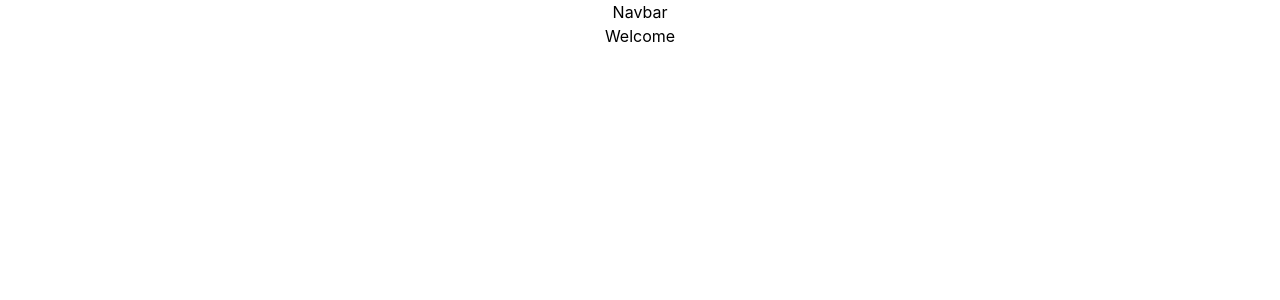
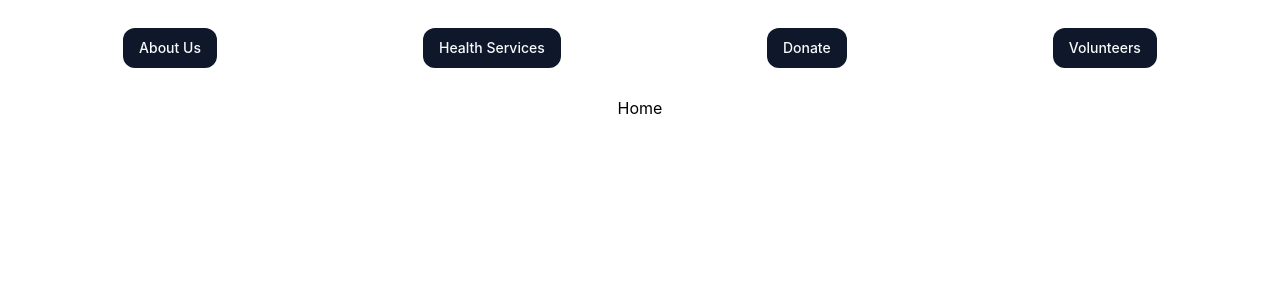
Before and after one commit to UmarRS/huda_clinic, a React (Create React App) app: page / in a window 1280 px wide. Shown: the top 300 px of the page. Built offline with nearby package versions, Linux system fonts and the light colour scheme.

Commit message:
navbar with routing

```diff
--- a/src/App.js
+++ b/src/App.js
@@ -7,16 +7,17 @@ import Donate from "Donate/donate";
 import OurStory from "About_Us/ourStory";
 import Volunteers from "About_Us/volunteers";
 import Partners from "About_Us/partners";
+import Home from "Home/Home";
 import { BrowserRouter as Router, Route, Routes } from "react-router-dom";
 function App() {
   return (
     <div className="App">
       <Navbar />
       <Routes>
-        <Route path="/" element={<Button>Welcome</Button>} />
-        <Route path="/health-services" element={<HealthServices />} />
+        <Route path="/" element={<Home />} />
+        <Route path="/healthservices" element={<HealthServices />} />
         <Route path="/donate" element={<Donate />} />
-        <Route path="/our-story" element={<OurStory />} />
+        <Route path="/ourstory" element={<OurStory />} />
         <Route path="/volunteers" element={<Volunteers />} />
         <Route path="/partners" element={<Partners />} />
       </Routes>
--- /dev/null
+++ b/src/Home/Home.js
@@ -0,0 +1,5 @@
+const Home = () => {
+  return <div>Home</div>;
+};
+
+export default Home;
--- a/src/Navbar/Navbar.js
+++ b/src/Navbar/Navbar.js
@@ -1,5 +1,27 @@
-const Navbar = () => {
-  return <div>Navbar</div>;
-};
+import { Button } from "@/components/ui/button";
+import { Link } from "react-router-dom";
 
-export default Navbar;
+function NavigationButtons() {
+  return (
+    <div>
+      {/* You can delete this from here, this is just here to help */}
+      <div className="flex justify-around p-5">
+        <Link to="/ourstory" className="text-white font-bold py-2 px-4 ">
+          <Button className="rounded-xl">About Us</Button>
+        </Link>
+        <Link to="/healthservices" className=" text-white font-bold py-2 px-4">
+          <Button className="rounded-xl">Health Services</Button>
+        </Link>
+        <Link to="/donate" className=" text-white font-bold py-2 px-4">
+          <Button className="rounded-xl">Donate</Button>
+        </Link>
+        <Link to="/volunteers" className=" text-white font-bold py-2 px-4 ">
+          <Button className="rounded-xl">Volunteers</Button>
+        </Link>
+      </div>
+      {/* To here */}
+    </div>
+  );
+}
+
+export default NavigationButtons;
--- a/tailwind.config.js
+++ b/tailwind.config.js
@@ -1,8 +1,79 @@
 /** @type {import('tailwindcss').Config} */
 module.exports = {
-  content: [],
+  darkMode: ["class"],
+  content: [
+    "./pages/**/*.{js,jsx}",
+    "./components/**/*.{js,jsx}",
+    "./app/**/*.{js,jsx}",
+    "./src/**/*.{js,jsx}",
+  ],
+  prefix: "",
   theme: {
-    extend: {},
+    container: {
+      center: true,
+      padding: "2rem",
+      screens: {
+        "2xl": "1400px",
+      },
+    },
+    extend: {
+      colors: {
+        border: "hsl(var(--border))",
+        input: "hsl(var(--input))",
+        ring: "hsl(var(--ring))",
+        background: "hsl(var(--background))",
+        foreground: "hsl(var(--foreground))",
+        primary: {
+          DEFAULT: "hsl(var(--primary))",
+          foreground: "hsl(var(--primary-foreground))",
+        },
+        secondary: {
+          DEFAULT: "hsl(var(--secondary))",
+          foreground: "hsl(var(--secondary-foreground))",
+        },
+        destructive: {
+          DEFAULT: "hsl(var(--destructive))",
+          foreground: "hsl(var(--destructive-foreground))",
+        },
+        muted: {
+          DEFAULT: "hsl(var(--muted))",
+          foreground: "hsl(var(--muted-foreground))",
+        },
+        accent: {
+          DEFAULT: "hsl(var(--accent))",
+          foreground: "hsl(var(--accent-foreground))",
+        },
+        popover: {
+          DEFAULT: "hsl(var(--popover))",
+          foreground: "hsl(var(--popover-foreground))",
+        },
+        card: {
+          DEFAULT: "hsl(var(--card))",
+          foreground: "hsl(var(--card-foreground))",
+        },
+        "custom-gray": "#e6e6e6",
+        "custom-gray-hvr": "#d9d9d9",
+      },
+      borderRadius: {
+        lg: "var(--radius)",
+        md: "calc(var(--radius) - 2px)",
+        sm: "calc(var(--radius) - 4px)",
+      },
+      keyframes: {
+        "accordion-down": {
+          from: { height: "0" },
+          to: { height: "var(--radix-accordion-content-height)" },
+        },
+        "accordion-up": {
+          from: { height: "var(--radix-accordion-content-height)" },
+          to: { height: "0" },
+        },
+      },
+      animation: {
+        "accordion-down": "accordion-down 0.2s ease-out",
+        "accordion-up": "accordion-up 0.2s ease-out",
+      },
+    },
   },
-  plugins: [],
-}
+  plugins: [require("tailwindcss-animate")],
+};
```
